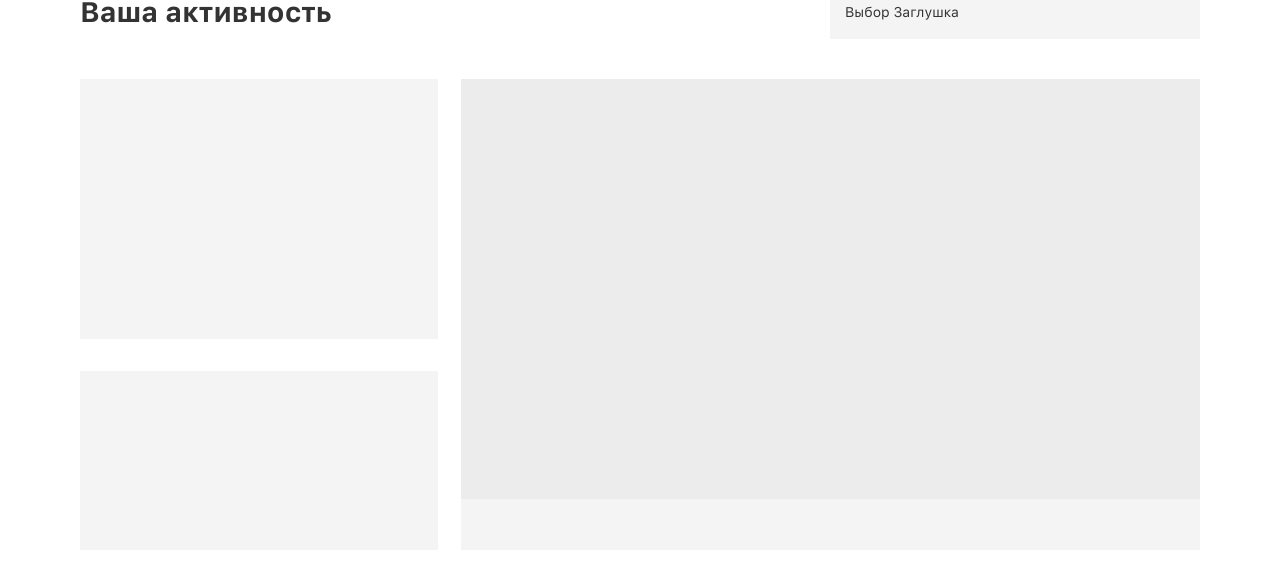
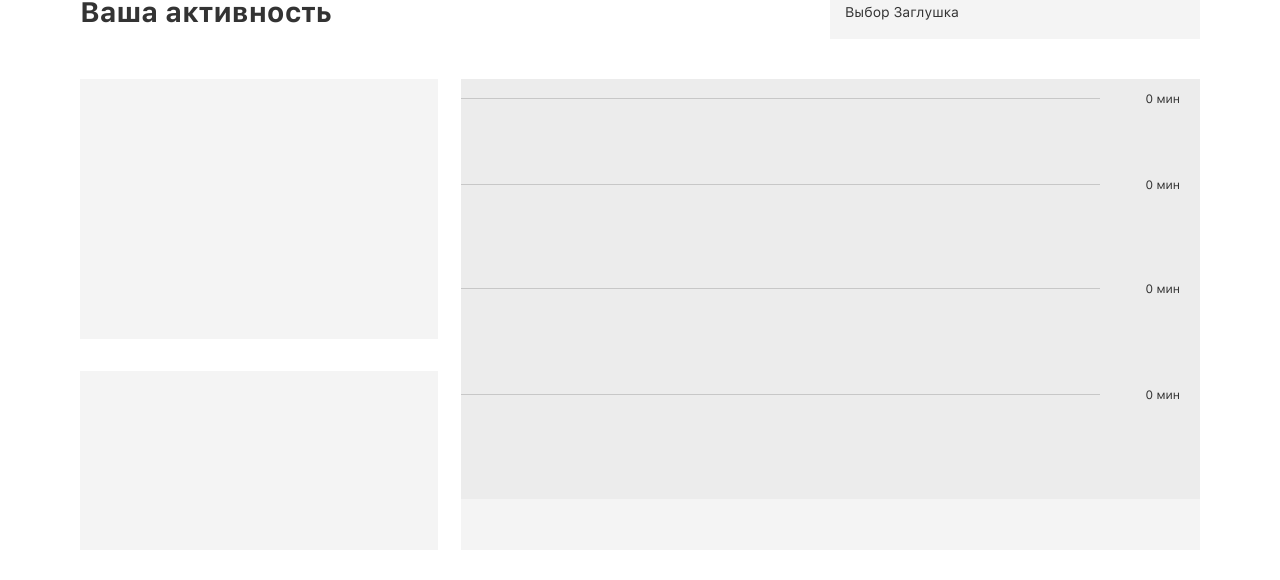
Before and after one commit to AndreiKas20/pomodoro_react, a React app in the folder my-pomidor/: page /statistic in a window 1280 px wide. Shown: the part 211-791 px from the top of the page. Built offline with nearby package versions, Linux system fonts and the light colour scheme.

Commit message:
graph and time

```diff
--- /dev/null
+++ b/my-pomidor/src/Layout/Statistic/Graph/Column/Column.tsx
@@ -0,0 +1,31 @@
+import React, {useEffect, useState} from 'react';
+import styles from './column.module.css';
+import {timeGraph} from "../../../../hooks/useGetStatistic";
+import {colorVar} from "../../../../../types/colorTypes";
+
+interface IColumn {
+    value: timeGraph
+    timeOnePercent: number
+}
+
+export function Column({value, timeOnePercent}: IColumn) {
+    // const heightColumn = Math.round(value.time / timeOnePercent)
+    const [heightColumn, setHeightColumn] = useState<number>(0)
+    const [colorBack, setColorBack] = useState<colorVar>()
+    const column = Math.round(value.time / timeOnePercent)
+    const [disabled, setDisabled] = useState(false)
+
+    useEffect(() => {
+        if (column === 0) {
+            setHeightColumn(1)
+            setColorBack('var(--greyC4)')
+            setDisabled(true)
+        } else {
+            setHeightColumn(column)
+            setColorBack('var(--pinc79)')
+        }
+    }, [column])
+    return (
+        <button disabled={disabled} style={{height: `${heightColumn}%`, backgroundColor: colorBack}} className={styles.btn}></button>
+    );
+}
--- /dev/null
+++ b/my-pomidor/src/Layout/Statistic/Graph/Column/column.module.css
@@ -0,0 +1,8 @@
+.btn {
+    position: relative;
+    bottom: -20px;
+    width: 75px;
+    max-height: 400px;
+    background-color: var(--pinc79);
+    z-index: 3;
+}
--- /dev/null
+++ b/my-pomidor/src/Layout/Statistic/Graph/Column/index.ts
@@ -0,0 +1 @@
+export * from './Column';
--- a/my-pomidor/src/Layout/Statistic/Graph/Graph.tsx
+++ b/my-pomidor/src/Layout/Statistic/Graph/Graph.tsx
@@ -1,10 +1,38 @@
-import React from 'react';
+import React, {useEffect, useState} from 'react';
 import styles from './graph.module.css';
+import {arrTimeGraph} from "../../../hooks/useGetStatistic";
+import {Column} from "./Column";
+import {generateRandomString} from "../../../utils/getRandomString";
 
-export function Graph() {
+interface IGraph {
+    arr: arrTimeGraph
+    dailyInterval: number
+    maxIntervalTime: number
+    arrText: Array<any>
+}
+
+export function Graph(props: IGraph) {
+    const timeOnePercent = props.maxIntervalTime / 100
+    const [arr, setArr] = useState<arrTimeGraph>([])
+
+    const [stateArrText, setStateArrText] = useState<Array<any>>([])
+    useEffect(() => {
+        setArr(props.arr)
+        setStateArrText(props.arrText)
+    }, [props.arr, props.arrText])
+
     return (
         <div className={styles.block}>
-            <div className={styles.graph}></div>
+            <span className={`${styles.sectionInGraph} ${styles.sectionInGraph1}`}>{stateArrText[0]}</span>
+            <span className={`${styles.sectionInGraph} ${styles.sectionInGraph2}`}>{stateArrText[1]}</span>
+            <span className={`${styles.sectionInGraph} ${styles.sectionInGraph3}`}>{stateArrText[2]}</span>
+            <span className={`${styles.sectionInGraph} ${styles.sectionInGraph4}`}>{stateArrText[3]}</span>
+            <div className={styles.graph}>
+                {
+                    arr.map(value => <Column key={generateRandomString()} timeOnePercent={timeOnePercent}
+                                             value={value}/>)
+                }
+            </div>
             <div className={styles.period}></div>
         </div>
     );
--- a/my-pomidor/src/Layout/Statistic/Graph/graph.module.css
+++ b/my-pomidor/src/Layout/Statistic/Graph/graph.module.css
@@ -1,6 +1,7 @@
 .block {
     /*min-width: 952px;*/
     min-height: 450px;
+    position: relative;
 }
 .period {
     height: 51px;
@@ -8,6 +9,49 @@
 }
 
 .graph {
+    padding-right: 90px;
+    display: flex;
+    justify-content: space-evenly;
+    align-items: baseline;
     height: 420px;
     background-color: var(--greyEC);
 }
+
+.sectionInGraph {
+    width: 100%;
+    padding-right: 20px;
+    position: absolute;
+    font-weight: 400;
+    font-size: 12px;
+    line-height: 33px;
+    text-align: right;
+    color: var(--black);
+}
+
+.sectionInGraph:after {
+    content: '';
+    position: absolute;
+    left: 0;
+    top: 15px;
+    width: calc(100% - 100px);
+    height: 1px;
+    background-color: var(--black);
+    z-index: 2;
+    opacity: 0.2;
+}
+
+.sectionInGraph1 {
+    top: 4px;
+}
+
+.sectionInGraph2 {
+    top: 90px;
+}
+
+.sectionInGraph3 {
+    top: 194px;
+}
+
+.sectionInGraph4 {
+    top: 300px;
+}
--- a/my-pomidor/src/Layout/Statistic/Statistic.tsx
+++ b/my-pomidor/src/Layout/Statistic/Statistic.tsx
@@ -9,27 +9,25 @@ import styles from './statistic.module.css'
 import {Selector} from "./Selector";
 import arrTaskStore from "../../store/arrTaskStore";
 import {observer} from "mobx-react-lite";
-import {useAdditionTime} from "../../hooks/useAdditionTime";
 import {useGetStatistic} from "../../hooks/useGetStatistic";
+import {useHoursMinute} from "../../hooks/useHoursMinute";
 
 export const Statistic = observer(() => {
     const nowDate = new Date()
+    const [maxIntervalTime, setMaxIntervalTime] = useState(0)
     const nowDayWeek = nowDate.getDay()
     const nowDayDate = nowDate.getDate()
     const nowMonth = nowDate.getMonth() + 1
     const nowYear = nowDate.getFullYear()
     const dayStartInterval = nowDayDate - nowDayWeek + 1
     const dayStart = new Date(`${nowYear}-${nowMonth}-${dayStartInterval}`)
-    const [arrMond, setArrMond] = useState<number>(0)
     const arr = arrTaskStore.acceptArr.filter(value => value.dateCompletion?.Date > dayStart)
-    const dayOne = arrTaskStore.acceptArr.filter(value => value.dateCompletion?.Date >= new Date("2023-01-04") && value.dateCompletion.Date <= new Date("2023-01-04"))
+    const arrTime = useGetStatistic(arr, 7, dayStartInterval, 'timeWorkTask')
+    const arrText = useHoursMinute(maxIntervalTime)
+    useEffect(() => {
+        setMaxIntervalTime(Math.max(...arrTime.map(value => value.time)))
+    }, [arrTime, maxIntervalTime])
 
-    // console.log('sd', arr)
-    const arrTime = useGetStatistic(arr, 7, dayStartInterval, 'timeWorkTask')
-    const monday = useAdditionTime(dayOne, 'timeWorkTask')
-    useEffect(() => {
-        console.log('store arr', arrTime)
-    }, [arrTime])
     return (
         <div className={styles.container}>
             <div className={styles.blockTitleAndSelect}>
@@ -44,7 +42,7 @@ export const Statistic = observer(() => {
                     <PeriodCountPomodor/>
                 </div>
                 <div className={styles.blockTopRight}>
-                    <Graph/>
+                    <Graph arrText={arrText} arr={arrTime} dailyInterval={7} maxIntervalTime={maxIntervalTime}/>
                 </div>
             </div>
             <div className={styles.blockBottom}>
--- a/my-pomidor/src/hooks/useGetStatistic.ts
+++ b/my-pomidor/src/hooks/useGetStatistic.ts
@@ -1,49 +1,35 @@
 import {typesArrTaskComplete, typeTaskAdditionName} from "../../types/typesArrTask";
-import {useEffect, useState} from "react";
+import {useEffect} from "react";
 
-type arrTime = Array<{
+export type timeGraph = {
     property?: typeTaskAdditionName
-    time?: number
+    time: number
     date?: Date
     none?: boolean
-}>
-
+}
+export type arrTimeGraph = Array<timeGraph>
 
 export const useGetStatistic = (arr: typesArrTaskComplete, dailyInterval: number, dayStartInterval: number, property: typeTaskAdditionName) => {
     const nowDate = new Date()
-    let arrTime: arrTime = []
-    const nowDayWeek = nowDate.getDay()
-    const nowDayDate = nowDate.getDate()
+    let arrTime: arrTimeGraph = []
     const nowMonth = nowDate.getMonth() + 1
     const nowYear = nowDate.getFullYear()
-    const dayStart = new Date(`${nowYear}-${nowMonth}-${dayStartInterval}`)
     let dayStop = dayStartInterval + dailyInterval
-    // console.log('arr in',arr)
     useEffect(() => {
         for (let i = dayStartInterval; dayStop > i; i++) {
-            console.log('i', i)
-
-            let g = 8
-            const dailyArr = arr.filter(value => value.dateCompletion?.Date > new Date(`${nowYear}-${nowMonth}-${i}`) && value.dateCompletion?.Date < new Date(`${nowYear}-${nowMonth}-${i + 1}`) )
-            console.log('1 while, arr true' , dailyArr)
+            const dailyArr = arr.filter(value => value.dateCompletion?.Date > new Date(`${nowYear}-${nowMonth}-${i}`) && value.dateCompletion?.Date < new Date(`${nowYear}-${nowMonth}-${i + 1}`))
             if (dailyArr !== []) {
-
                 let __plus: number = 0
                 dailyArr.forEach((value) => {
-                    console.log('in foreach', value[property])
                     if (value[property]) {
                         // @ts-ignore ------------- Как убрать ??? Как проверить на наличие переменной?
                         __plus = __plus + value[property]
-
                     }
                 })
                 arrTime.push({property: property, time: __plus, date: new Date(`${nowYear}-${nowMonth}-${i}`)})
                 __plus = 0
-            } else {
-                arrTime.push({none: true})
             }
         }
-        console.log('out while, look arr', arrTime)
-    }, [])
+    })
     return arrTime
 }
--- /dev/null
+++ b/my-pomidor/src/hooks/useHoursMinute.ts
@@ -0,0 +1,38 @@
+import {useEffect, useState} from "react";
+
+export const useHoursMinute = (minute: number) => {
+    let arrText: Array<any> = []
+    const [getMinute, setGetMinute] = useState(0)
+    const [highMinute, setHighMinute] = useState(0)
+
+    useEffect(() => {
+        setGetMinute(minute)
+        setHighMinute(minute)
+        if (getMinute < 60) {
+            arrText.push(`${getMinute} мин`)
+            arrText.push(`${Math.round(getMinute * .75)} мин`)
+            arrText.push(`${Math.round(getMinute * .5)} мин`)
+            arrText.push(`${Math.round(getMinute * .25)} мин`)
+        } else {
+
+            let factor = 1
+            for (let i = 0; i < 4; i++) {
+                //----Как это сделать на состояниях ??? ----- Это вообще нужно делать с помощью useState???------//
+                let factorMinute = highMinute * factor
+                let hour
+                let minute
+                hour = factorMinute / 60
+                minute = hour.toString().split('.')[1][0]
+                minute = Number(minute)
+                hour = Math.floor(hour)
+                if (minute && minute !== 0) {
+                    arrText.push(`${hour}ч  ${minute}мин`)
+                } else {
+                    arrText.push(`${hour}ч 0 мин`)
+                }
+                factor = factor - 0.25
+            }
+        }
+    }, [minute, highMinute, getMinute, arrText])
+    return arrText
+}
--- a/my-pomidor/src/main.global.css
+++ b/my-pomidor/src/main.global.css
@@ -305,6 +305,7 @@ button {
   cursor: pointer;
 }
 
+
 input {
   border: none;
 }
@@ -315,3 +316,11 @@ button{
 button:hover{
   transform: scale(1.065);
 }
+
+button:disabled {
+  cursor: default;
+}
+
+button:disabled:hover{
+  transform: none;
+}
--- a/my-pomidor/src/store/arrTaskStore.ts
+++ b/my-pomidor/src/store/arrTaskStore.ts
@@ -62,40 +62,40 @@ class ArrayTask {
             idArrTasks: generateRandomString(),
             textTask: 'slum 2017-01-04',
             id: generateRandomString(),
-            dateCompletion: {UTC: 12, Date: new Date("2023-01-04")},
+            dateCompletion: {UTC: 12, Date: new Date("2023-01-09")},
             countPomodoro: 1,
             timeBreakTask: 35,
-            timeWorkTask: 551,
+            timeWorkTask: 10,
         },
         {
             acceptedPomodoro: 3,
             idArrTasks: generateRandomString(),
             textTask: 'slum 2017-01-08',
             id: generateRandomString(),
-            dateCompletion: {UTC: 12, Date: new Date("2023-01-08")},
+            dateCompletion: {UTC: 12, Date: new Date("2023-01-10")},
             countPomodoro: 1,
             timeBreakTask: 35,
-            timeWorkTask: 550,
+            timeWorkTask: 105,
         },
         {
             acceptedPomodoro: 3,
             idArrTasks: generateRandomString(),
             textTask: 'slum 2017-01-08',
             id: generateRandomString(),
-            dateCompletion: {UTC: 12, Date: new Date("2023-01-08")},
+            dateCompletion: {UTC: 12, Date: new Date("2023-01-11")},
             countPomodoro: 1,
-            timeBreakTask: 35,
-            timeWorkTask: 550,
+            timeBreakTask: 1,
+            timeWorkTask: 1,
         },
         {
             acceptedPomodoro: 3,
             idArrTasks: generateRandomString(),
             textTask: 'slum 2023-01-09',
             id: generateRandomString(),
-            dateCompletion: {UTC: 12, Date: new Date("2023-01-09")},
+            dateCompletion: {UTC: 12, Date: new Date("2023-01-11")},
             countPomodoro: 1,
             timeBreakTask: 35,
-            timeWorkTask: 550,
+            timeWorkTask: 98,
         },
     ]
 
```
